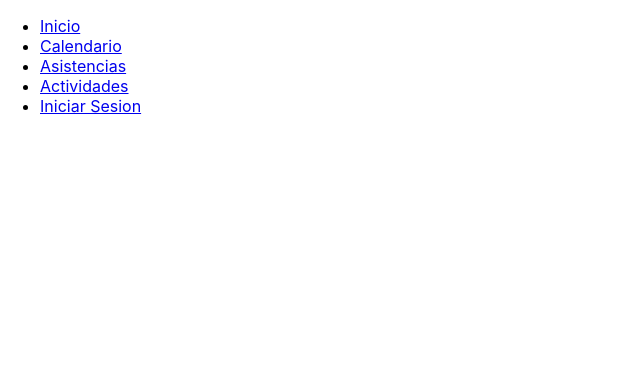
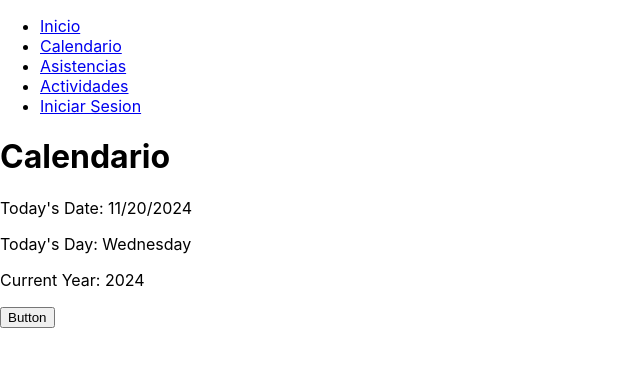
Before and after one commit to Rod1407/test_1, a React (Create React App) app: page /Calendario in a window 1280 px wide. Shown: the top 366 px of the page, without its empty margins (0-640 px from the left). Built offline with nearby package versions, Linux system fonts and the light colour scheme.

Commit message:
Adding: Calendario

```diff
--- a/src/App.js
+++ b/src/App.js
@@ -3,6 +3,7 @@ import { BrowserRouter as Router, Route, Routes } from 'react-router-dom';
 import NavBar from './components/Navbar';
 import Landing from './components/Landing';
 import Login from './components/Login';
+import Calendario from './components/calendario';
 
 const App = () => {
   return (
@@ -10,7 +11,7 @@ const App = () => {
       <NavBar />
       <Routes>
         <Route path="/Landing" element={<Landing />} />
-       {/* <Route path="/calendario" element={<Calendario />} /> */}
+       <Route path="/Calendario" element={<Calendario />} />
         {/* <Route path="/asistencias" element={<Asistencias />} /> */}
         {/* <Route path="/actividades" element={<Actividades />} /> */}
         <Route path="/login" element={<Login />} />
--- /dev/null
+++ b/src/components/calendario.js
@@ -0,0 +1,27 @@
+import React from 'react';
+
+const Calendario = () => {
+  const currentDate = new Date();
+  const dayOfWeek = currentDate.toLocaleString('default', { weekday: 'long' });
+  const date = currentDate.toLocaleDateString();
+  const year = currentDate.getFullYear();
+
+  return (
+    <div>
+      <h1>Calendario</h1>
+
+      {/* Display today's date, day, and year */}
+      <div>
+        <p>Today's Date: {date}</p>
+        <p>Today's Day: {dayOfWeek}</p>
+        <p>Current Year: {year}</p>
+      </div>
+
+      <div>
+        <button>Button</button>
+      </div>
+    </div>
+  );
+};
+
+export default Calendario;
```
